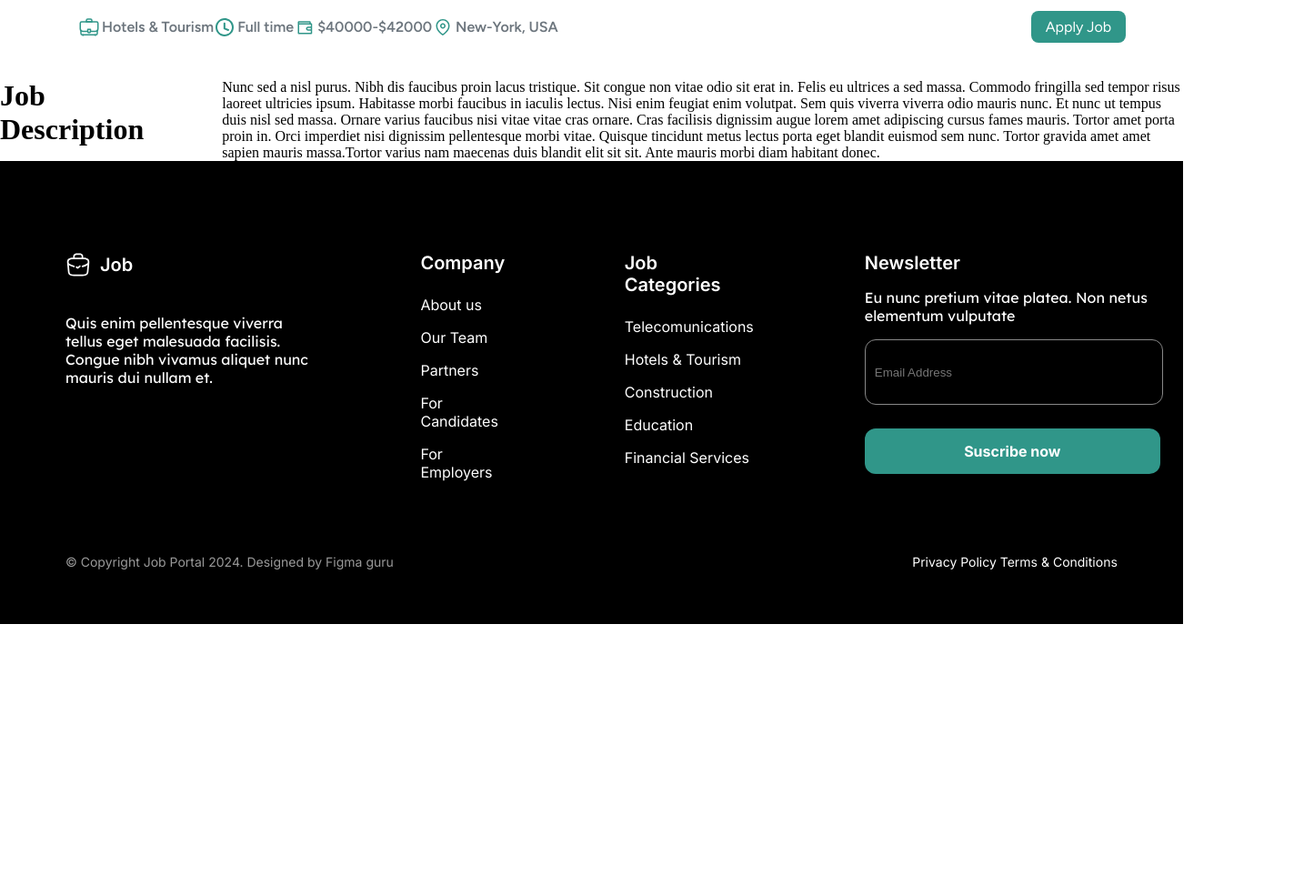
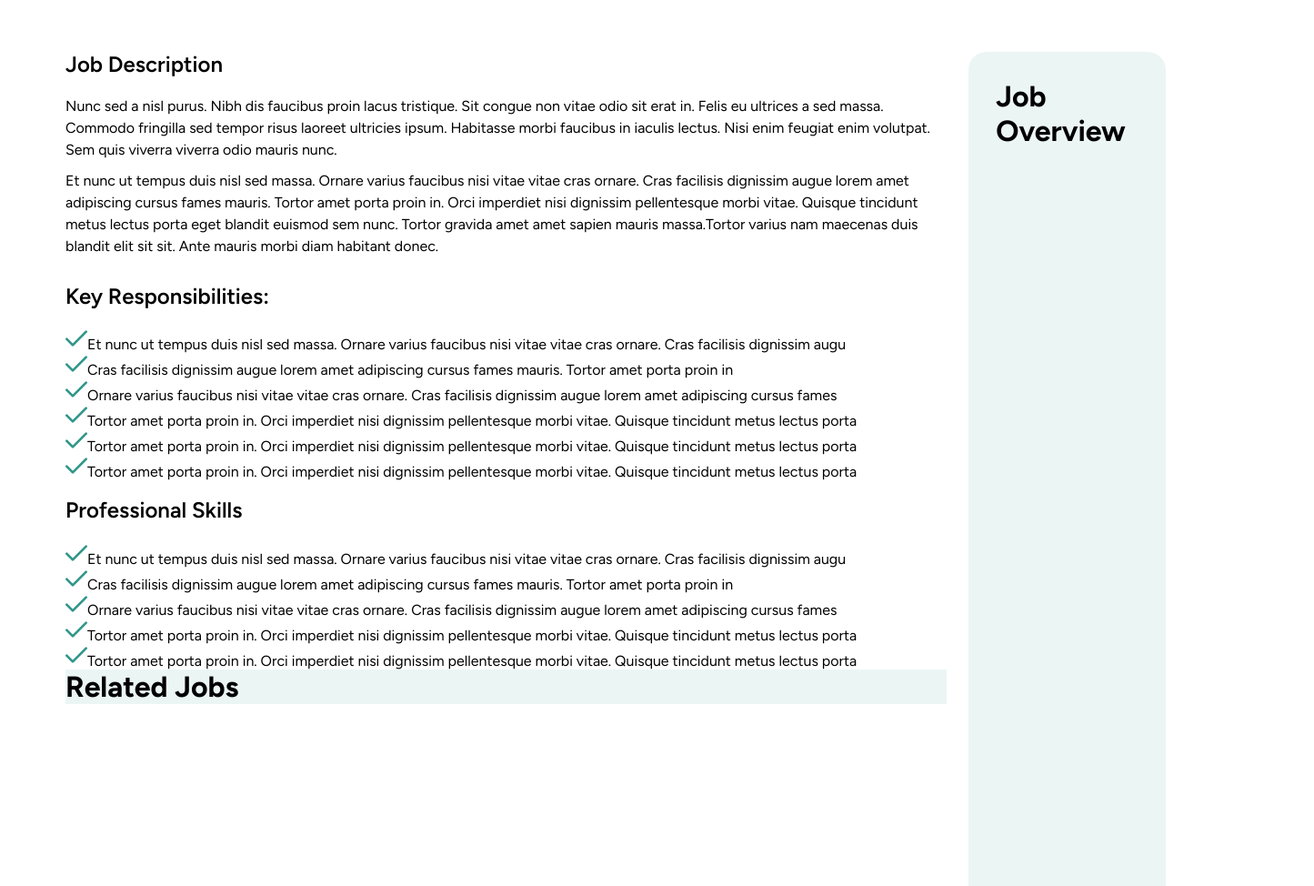
Before and after one commit to davidmosquera03/Parcial1Frontend, a plain HTML site: page index.html in a window 1280 px wide. Shown: the part 652-1626 px from the top of the page at 91% size, 1445 px wide, since content can reach past the window. Before the commit the page ends 1338 px from the top, so only its background shows below. Drawn offline with Linux system fonts and the light colour scheme.

Commit message:
bnhhubjhk

```diff
--- a/index.html
+++ b/index.html
@@ -55,24 +55,44 @@
                             <li><img src="img/wallet.svg" width="24" height="24">$40000-$42000</li>
                             <li><img src="img/location.svg" width="24" height="24">New-York, USA</li>
                         </ul>
-                        <a href="#" class="in-label">Apply Job</a>
+                        <a href="#" class="in-label-wide">Apply Job</a>
                     </div>
 
                 </div>
             </div>
-            <div class="info+jobs+sidebar">
-                <div class="info+jobs">
-                    <div class="info block">
+            <div class="infoJobsSidebar">
+                <div class="infoJobs">
+                    <div class="infoBlock">
                         <h1>Job Description</h1>
                         <p>Nunc sed a nisl purus. Nibh dis faucibus proin lacus tristique. Sit congue non vitae odio sit erat in. Felis eu ultrices a sed massa. Commodo fringilla sed tempor risus laoreet ultricies ipsum. Habitasse morbi faucibus in iaculis lectus. Nisi enim feugiat enim volutpat. Sem quis viverra viverra odio mauris nunc.
-                            Et nunc ut tempus duis nisl sed massa. Ornare varius faucibus nisi vitae vitae cras ornare. Cras facilisis dignissim augue lorem amet adipiscing cursus fames mauris. Tortor amet porta proin in. Orci imperdiet nisi dignissim pellentesque morbi vitae. Quisque tincidunt metus lectus porta eget blandit euismod sem nunc. Tortor gravida amet amet sapien mauris massa.Tortor varius nam maecenas duis blandit elit sit sit. Ante mauris morbi diam habitant donec.</p>
-                    </div>
+                        </p>
+                        <p>
+                            Et nunc ut tempus duis nisl sed massa. Ornare varius faucibus nisi vitae vitae cras ornare. Cras facilisis dignissim augue lorem amet adipiscing cursus fames mauris. Tortor amet porta proin in. Orci imperdiet nisi dignissim pellentesque morbi vitae. Quisque tincidunt metus lectus porta eget blandit euismod sem nunc. Tortor gravida amet amet sapien mauris massa.Tortor varius nam maecenas duis blandit elit sit sit. Ante mauris morbi diam habitant donec.
+                        </p>
+                        <h2>Key Responsibilities:</h2>
+                        <div class="list-Item">
+                            <li><img src="img/Check.svg" width="24" height="24">Et nunc ut tempus duis nisl sed massa. Ornare varius faucibus nisi vitae vitae cras ornare. Cras facilisis dignissim augu</li>
+                            <li><img src="img/Check.svg" width="24" height="24">Cras facilisis dignissim augue lorem amet adipiscing cursus fames mauris. Tortor amet porta proin in</li>
+                            <li><img src="img/Check.svg" width="24" height="24">Ornare varius faucibus nisi vitae vitae cras ornare. Cras facilisis dignissim augue lorem amet adipiscing cursus fames</li>
+                            <li><img src="img/Check.svg" width="24" height="24">Tortor amet porta proin in. Orci imperdiet nisi dignissim pellentesque morbi vitae. Quisque tincidunt metus lectus porta</li>
+                            <li><img src="img/Check.svg" width="24" height="24">Tortor amet porta proin in. Orci imperdiet nisi dignissim pellentesque morbi vitae. Quisque tincidunt metus lectus porta</li>
+                            <li><img src="img/Check.svg" width="24" height="24">Tortor amet porta proin in. Orci imperdiet nisi dignissim pellentesque morbi vitae. Quisque tincidunt metus lectus porta</li>
+                        </div>
+                        <h2>Professional Skills</h2>
+                        <div class="list-Item">
+                            <li><img src="img/Check.svg" width="24" height="24">Et nunc ut tempus duis nisl sed massa. Ornare varius faucibus nisi vitae vitae cras ornare. Cras facilisis dignissim augu</li>
+                            <li><img src="img/Check.svg" width="24" height="24">Cras facilisis dignissim augue lorem amet adipiscing cursus fames mauris. Tortor amet porta proin in</li>
+                            <li><img src="img/Check.svg" width="24" height="24">Ornare varius faucibus nisi vitae vitae cras ornare. Cras facilisis dignissim augue lorem amet adipiscing cursus fames</li>
+                            <li><img src="img/Check.svg" width="24" height="24">Tortor amet porta proin in. Orci imperdiet nisi dignissim pellentesque morbi vitae. Quisque tincidunt metus lectus porta</li>
+                            <li><img src="img/Check.svg" width="24" height="24">Tortor amet porta proin in. Orci imperdiet nisi dignissim pellentesque morbi vitae. Quisque tincidunt metus lectus porta</li>
+                        </div>
+                        </div>
                     <div class="jobs">
-
+                        <h1>Related Jobs</h1>
                     </div>
                 </div>
-                <div class="Side Bar">
-
+                <div class="side-bar">
+                    <h1>Job Overview</h1>
                 </div>
             </div>
 
--- a/styles.css
+++ b/styles.css
@@ -69,8 +69,8 @@ a { color: inherit; }
 }
 
 .card-borderless {
-    width: 95%;
-    background: white;
+    margin-right: 3%;
+    background: rgb(255, 255, 255);
 }
 
 .card-details{
@@ -302,13 +302,25 @@ a { color: inherit; }
 
 }
 
-
 .in-label {
     background-color: #309689;
     color: white;
     padding: 8px 16px;
     border-radius: 8px;
     text-decoration: none;
+}
+
+.in-label-wide {
+    width: 20%;
+    background-color: #309689;
+    color: white;
+    padding: 14px 16px;
+    border-radius: 8px;
+    text-decoration: none;
+    align-content: center;
+    display: flex;
+    justify-content: center; /* Centra el texto horizontalmente */
+    align-items: center; /* Centra el texto verticalmente */
 }
 
 .jobs{
@@ -358,27 +370,16 @@ a { color: inherit; }
 
 .job-details{
     font-family: 'Figtree';
-    margin-top: 112px;
+    margin-top: 50px;
     padding-left: 50px;
     display: flex;
     flex-direction: column;
-    gap:24px;
+    gap:10%;
 
 }
 
-.info+jobs+sidebar {
-    width: 1440px;
-    height: 2402px;
-    padding-top: 60px;
-    padding-right: 72px;
-    padding-bottom: 60px;
-    padding-left: 72px;
-    gap: 24px;
-}
-
-
-
 .job-details p{
+    font-family: 'Figtree';
     background-color: rgba(48, 150, 137,0.1);
     color:#309689;
     border-radius: 8px;
@@ -386,6 +387,74 @@ a { color: inherit; }
     margin-left: 40px;
     margin-bottom: 24px;
  }
+
+ .infoJobsSidebar {
+    font-family: 'Figtree';
+    background-color: #ffffff;
+    display: flex;
+    flex-direction: row;
+    width: 100%;
+    height: 2402px;
+    padding-top: 20px;
+    padding-right: 72px;
+    padding-bottom: 60px;
+    padding-left: 72px;
+    gap: 24px;
+}
+
+.info-jobs {
+    font-family: 'Figtree';
+    flex: 60%; /* Ajusta el tamaño según tus necesidades */
+}
+
+.infoBlock h1 {
+    font-family: 'Figtree';
+    font-weight: 600;
+    font-size: 24px;
+    line-height: 28.8px;
+    letter-spacing: 0%;
+    padding-bottom: 2%;
+}
+.infoBlock h2 {
+    font-family: 'Figtree';
+    font-weight: 600;
+    font-size: 24px;
+    line-height: 28.8px;
+    letter-spacing: 0%;
+    padding-top: 2%;
+    padding-bottom: 2%;
+}
+.infoBlock h3 {
+    font-family: 'Figtree';
+    font-weight: 600;
+    font-size: 24px;
+    line-height: 28.8px;
+    letter-spacing: 0%;
+    padding-top: 2%;
+    padding-bottom: 2%;
+}
+
+.infoBlock p {
+    font-weight: 400;
+    font-size: 16px;
+    line-height: 24px;
+    letter-spacing: 0%;
+    padding-bottom: 1%;
+}
+
+.jobs {
+    flex: 40%; /* Ajusta el tamaño según tus necesidades */
+    background-color: #EBF5F4; /* Color de fondo para distinguir la barra lateral */
+}
+
+.side-bar {
+    font-family: 'Figtree';
+    flex: 40%; /* Ajusta el tamaño según tus necesidades */
+    background-color: #EBF5F4; /* Color de fondo para distinguir la barra lateral */
+    border-radius: 20px; /* Radio de borde */
+    padding: 30px; /* Espaciado interno */
+    margin-right: 7%;
+}
 
 .jobs-listing p{
    background-color: rgba(48, 150, 137,0.1);
@@ -438,9 +507,6 @@ li{list-style: none;}
     font-size:20px;
 }
 
-
-
-
 .main-menu{
     display: flex;
     gap: 20px;
@@ -461,8 +527,6 @@ li{list-style: none;}
     gap: 16px;
     max-width: 350px;
 }
-
-
 
 .opaque{
     opacity: 0.6;
```
Also changed, not shown: img/Check.svg (added).
